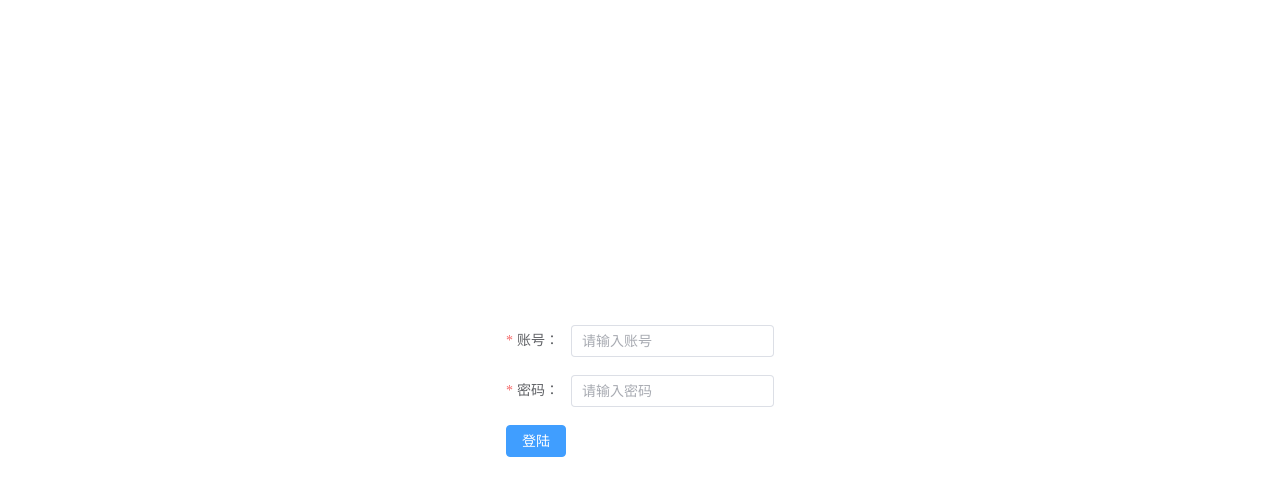
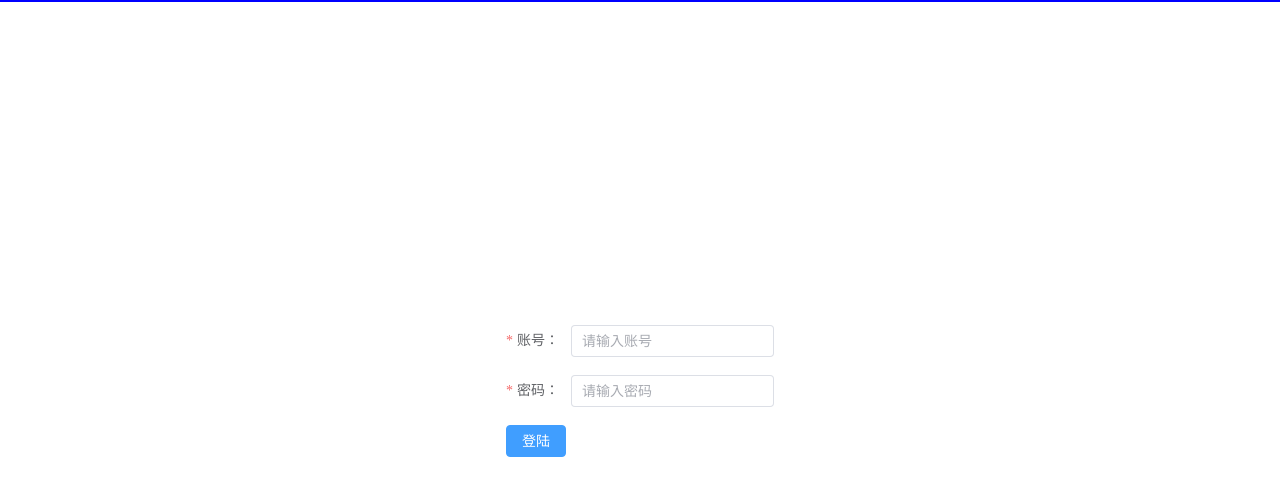
Before and after one commit to Huxzhi/vue-router, a Vue app: page / in a window 1280 px wide. Shown: the top 496 px of the page. Built offline with nearby package versions, Linux system fonts and the light colour scheme.

Commit message:
全局后置守卫案例-进度条加载

```diff
--- /dev/null
+++ b/src/components/loadingBar.vue
@@ -0,0 +1,70 @@
+<template>
+
+  <div class="wraps">
+    <div ref="bar" class="bar"></div>
+  </div>
+
+</template>
+
+<script setup lang='ts'>
+import { ref, reactive, onMounted } from 'vue'
+
+let speed = ref<number>(1)
+let bar = ref<HTMLElement>()
+let timer = ref<number>(0) //设置id
+
+const startLoading = () => {
+  let dom = bar.value as HTMLElement
+  speed.value = 1
+  console.log(dom);
+  timer.value = window.requestAnimationFrame(function fn() {//不用箭头函数的原因，递归
+    if (speed.value < 90) {
+      speed.value += 1;
+      dom.style.width = speed.value + '%'
+      timer.value = window.requestAnimationFrame(fn) //递归
+    } else {
+      speed.value = 1;
+      window.cancelAnimationFrame(timer.value)
+    }
+  })
+
+}
+const endLoading = () => {
+  let dom = bar.value as HTMLElement
+  setTimeout(() => {
+    window.requestAnimationFrame(() => {
+      speed.value = 100;
+      dom.style.width = speed.value + '%'
+    })
+  }, 1000)
+
+
+}
+// 放到全局导航守卫-后置守卫 后不需要了
+// //只有在 onMounted 之后才能获取 DOM
+// onMounted(() => {
+//   startLoading()
+//   endLoading()
+// })
+
+defineExpose({
+  startLoading,
+  endLoading,
+})
+
+</script>
+
+<style lang='less' scoped>
+.wraps {
+  position: fixed;
+  top: 0;
+  width: 100%;
+  height: 2px;
+
+  .bar {
+    height: inherit;
+    width: 0;
+    background: blue;
+  }
+}
+</style>
--- a/src/main.ts
+++ b/src/main.ts
@@ -1,9 +1,15 @@
-import { createApp } from 'vue'
+import { createApp, createVNode, render } from 'vue'
 // import './style.css'
 import App from './App.vue'
 import router from './router'
 import ElementUi from 'element-plus'
 import 'element-plus/dist/index.css'
+import loadingBarVue from './components/loadingBar.vue'
+
+console.log(loadingBarVue); //不能直接使用
+const Vnode = createVNode(loadingBarVue) //转成虚拟Dom
+render(Vnode, document.body) //挂载
+
 
 const app = createApp(App)
 
@@ -13,7 +19,11 @@ app.use(ElementUi)
 
 const whiteList = ['/']
 
+//全局前置守卫
 router.beforeEach((to, from, next) => {
+
+  Vnode.component?.exposed?.startLoading() //loadingBar
+
   let token = localStorage.getItem('token')
   //白名单 有值 或者登陆过存储了token信息可以跳转 否则就去登录页面
   if (whiteList.includes(to.path) || token) { //token每次都要跟后端校验一下是否过期
@@ -24,5 +34,9 @@ router.beforeEach((to, from, next) => {
   }
 })
 
+//全局后置守卫
+router.afterEach((to, from) => {
+  Vnode.component?.exposed?.endLoading()
+})
 
 app.mount('#app')
--- a/src/router/index.ts
+++ b/src/router/index.ts
@@ -9,11 +9,11 @@ const router = createRouter({
   routes: [//配置信息
     {
       path: '/',
-      component: () => import('@/views/Login.vue')
+      component: () => import('../views/Login.vue')
     },
     {
       path: '/index',
-      component: () => import('@/views/index.vue')
+      component: () => import('../views/index.vue')
     }
   ]
 })
--- a/src/views/Login.vue
+++ b/src/views/Login.vue
@@ -1,6 +1,7 @@
 <template>
+  <!-- <loadingBar></loadingBar> 这里只是看看效果，最好是放到 全局导航守卫-后置守卫 !!!-->
+  <div class="login">
 
-  <div class="login">
     <el-form ref="form" :rules="rules" :model="formInline" class="demo-form-inline">
       <el-form-item prop="user" label="账号：">
         <el-input v-model="formInline.user" placeholder="请输入账号" />
@@ -20,7 +21,7 @@ import { reactive, ref } from 'vue'
 import { useRouter } from 'vue-router'
 import router from '../router';
 import { ElMessage, FormRules, FormInstance } from 'element-plus'
-
+import loadingBar from '../components/loadingBar.vue';
 
 const formInline = reactive({
   user: '',
```
